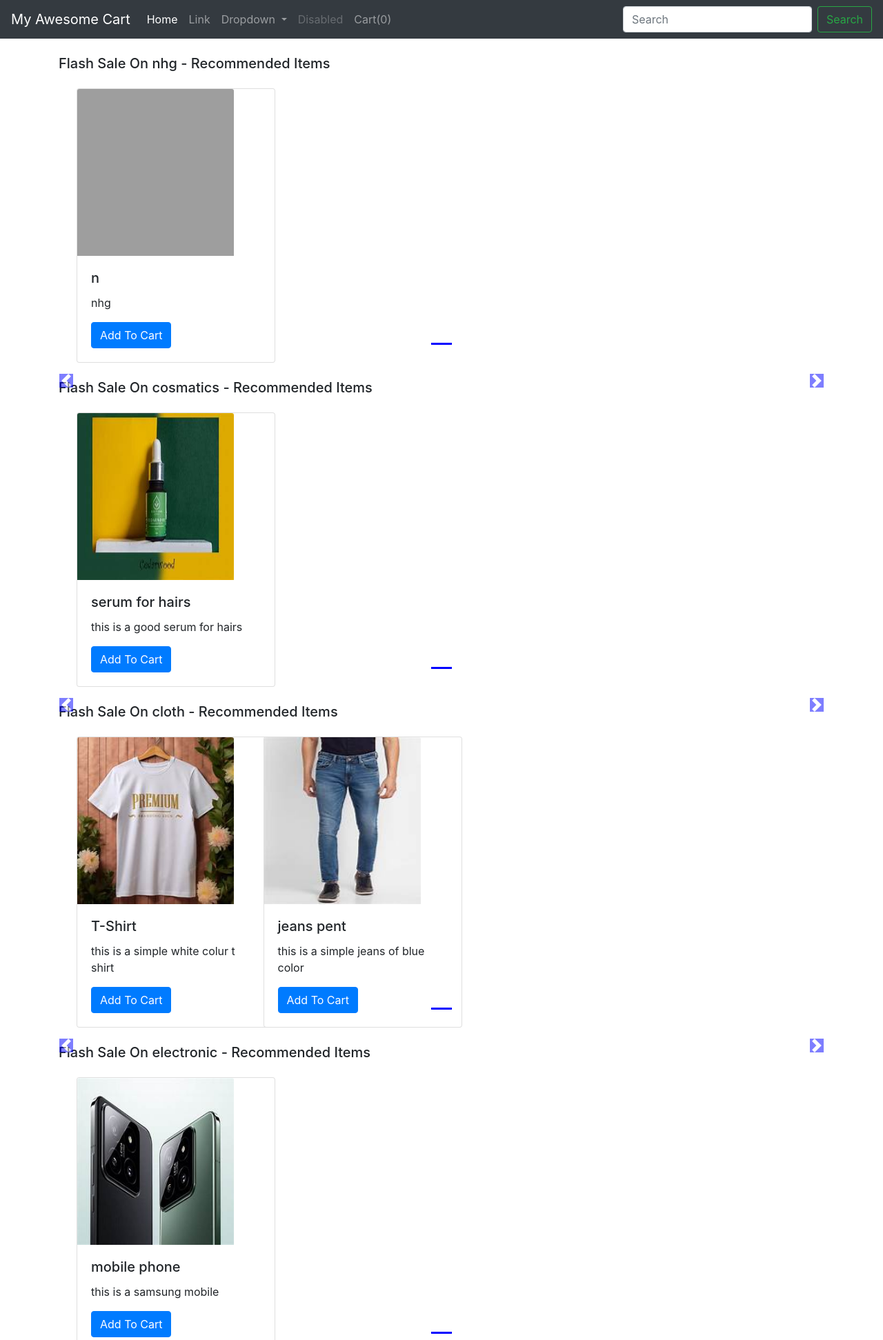
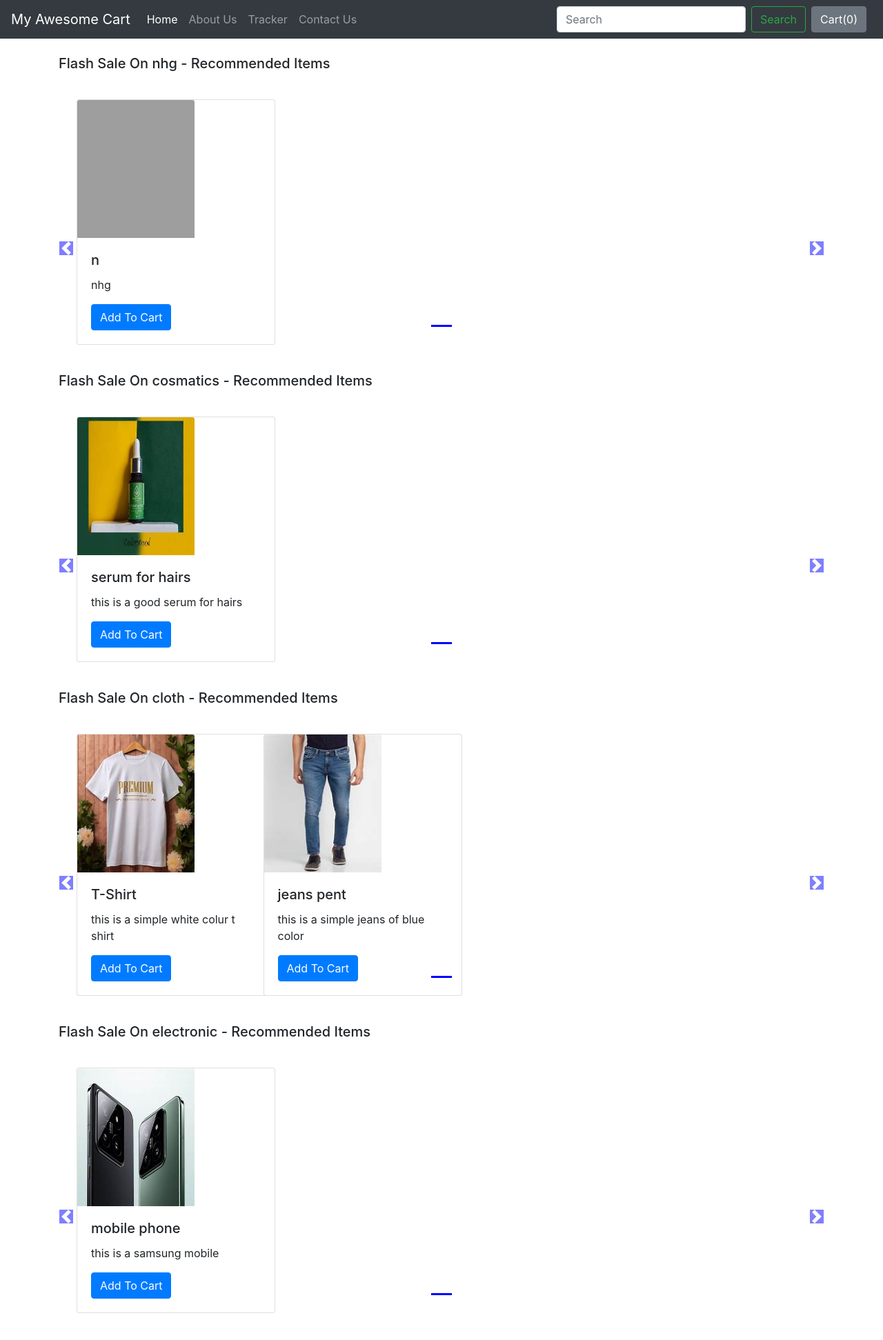
Before and after one commit to toheedhamid/ecommerce_app, a Django app: page /shop/ in a window 1280 px wide. Shown: the top 1943 px of the page at 69% size. Run offline with Django 5.2, Linux system fonts and the light colour scheme; data comes from the database, SQL or seed files in the repository; both versions use the stored data as it was after the commit; some libraries are stand-ins or nearby versions; grey boxes are pictures that could not be loaded.

Commit message:
adding pages in nav bar

```diff
--- a/myproject/shop/templates/shop/about.html
+++ b/myproject/shop/templates/shop/about.html
@@ -1,3 +1,4 @@
 {% extends 'shop/basic.html' %}
-{% block title %} title of about {% endblock %}
-{% block body %}  {% endblock %}
+
+{% block title%} About Us{% endblock %}
+{% block body %} This is our about page {% endblock %}
--- a/myproject/shop/templates/shop/basic.html
+++ b/myproject/shop/templates/shop/basic.html
@@ -16,7 +16,7 @@
   <body>
 
     <nav class="navbar navbar-expand-lg navbar-dark bg-dark">
-  <a class="navbar-brand" href="#">My Awesome Cart</a>
+  <a class="navbar-brand" href="/shop">My Awesome Cart</a>
   <button class="navbar-toggler" type="button" data-toggle="collapse" data-target="#navbarSupportedContent" aria-controls="navbarSupportedContent" aria-expanded="false" aria-label="Toggle navigation">
     <span class="navbar-toggler-icon"></span>
   </button>
@@ -24,33 +24,32 @@
   <div class="collapse navbar-collapse" id="navbarSupportedContent">
     <ul class="navbar-nav mr-auto">
       <li class="nav-item active">
-        <a class="nav-link" href="#">Home <span class="sr-only">(current)</span></a>
+        <a class="nav-link" href="/shop">Home <span class="sr-only">(current)</span></a>
       </li>
       <li class="nav-item">
-        <a class="nav-link" href="#">Link</a>
+        <a class="nav-link" href="/shop/about">About Us</a>
       </li>
-      <li class="nav-item dropdown">
-        <a class="nav-link dropdown-toggle" href="#" id="navbarDropdown" role="button" data-toggle="dropdown" aria-haspopup="true" aria-expanded="false">
-          Dropdown
-        </a>
-        <div class="dropdown-menu" aria-labelledby="navbarDropdown">
-          <a class="dropdown-item" href="#">Action</a>
-          <a class="dropdown-item" href="#">Another action</a>
-          <div class="dropdown-divider"></div>
-          <a class="dropdown-item" href="#">Something else here</a>
-        </div>
+
+      <li class="nav-item">
+        <a class="nav-link" href="/shop/tracker">Tracker</a>
       </li>
+
       <li class="nav-item">
-        <a class="nav-link disabled" href="#" tabindex="-1" aria-disabled="true">Disabled</a>
+        <a class="nav-link" href="/shop/contact">Contact Us</a>
       </li>
-      <li class="nav-item">
-        <a class="nav-link" href="#">Cart(<span id="cart">0</span>)</a>
-      </li>
+
+
     </ul>
     <form class="form-inline my-2 my-lg-0">
       <input class="form-control mr-sm-2" type="search" placeholder="Search" aria-label="Search">
       <button class="btn btn-outline-success my-2 my-sm-0" type="submit">Search</button>
     </form>
+    <button type="button" class="btn btn-secondary mx-2" id="popcart" data-container="body" data-toggle="popover" data-placement="bottom" data-html="true" data-content="Vivamus
+sagittis lacus vel augue laoreet rutrum faucibus.">
+
+
+  Cart(<span id="cart">0</span>)
+</button>
   </div>
 </nav>
   {% block body %} {% endblock %}
--- /dev/null
+++ b/myproject/shop/templates/shop/checkout.html
@@ -0,0 +1,4 @@
+{% extends 'shop/basic.html' %}
+
+{% block title%} Checkout - My Awesome Cart{% endblock %}
+{% block body %} This is our checkout page {% endblock %}
--- /dev/null
+++ b/myproject/shop/templates/shop/contact.html
@@ -0,0 +1,4 @@
+{% extends 'shop/basic.html' %}
+
+{% block title%} Contact Us - My Awesome Cart{% endblock %}
+{% block body %} This is our contact page {% endblock %}
--- a/myproject/shop/templates/shop/index.html
+++ b/myproject/shop/templates/shop/index.html
@@ -12,8 +12,8 @@
 
           .col-md-3 img{
 
-          max-width: 227px;
-          height: 242px;
+          width: 170px;
+          height: 200px;
           }
 
           body .carousel-indicator li{
@@ -32,7 +32,8 @@
           .carousel-control-prev,
           .carousel-control-next{
           top: auto;
-bottom: auto;
+          bottom: auto;
+          padding-top: 222px;
           }
            body .no-padding{
            padding-left: 0,
@@ -47,7 +48,8 @@ bottom: auto;
     <!--Slideshow starts here -->
     {% for product, range, nSlides in allProds %}
     <h5 class="my-4">Flash Sale On {{product.0.category}} - Recommended Items</h5>
-<div id="demo{{forloop.counter}}" class="carousel slide my-3" data-ride="carousel">
+    <div class="row">
+<div id="demo{{forloop.counter}}" class="col carousel slide my-3" data-ride="carousel">
     <ul class="carousel-indicators">
       <li data-target="#demo{{forloop.counter}}" data-slide-to="0" class="active"></li>
 
@@ -91,6 +93,7 @@ bottom: auto;
     <a class="carousel-control-next" href="#demo{{forloop.counter}}" data-slide="next">
         <span class="carousel-control-next-icon"></span>
     </a>
+        </div>
     {% endfor %}
 </div>
  {% endblock %}
@@ -121,5 +124,7 @@ console.log(cart);
 localStorage.setItem('cart', JSON.stringify(cart));
 document.getElementById('cart').innerHTML = Object.keys(cart).length;
 });
+$('#popcart').popover();
+document.getElementById("popcart").setAttribute('data-content', '<h5>Cart for your items in my shopping cart</h5>');
 </script>
 {% endblock %}
--- /dev/null
+++ b/myproject/shop/templates/shop/prodView.html
@@ -0,0 +1,4 @@
+{% extends 'shop/basic.html' %}
+
+{% block title%} Product - My Awesome Cart{% endblock %}
+{% block body %} This is our prodView page {% endblock %}
--- /dev/null
+++ b/myproject/shop/templates/shop/search.html
@@ -0,0 +1,4 @@
+{% extends 'shop/basic.html' %}
+
+{% block title%} Search Results - My Awesome Cart{% endblock %}
+{% block body %} This is our checkout page {% endblock %}
--- /dev/null
+++ b/myproject/shop/templates/shop/tracker.html
@@ -0,0 +1,4 @@
+{% extends 'shop/basic.html' %}
+
+{% block title%} Order Tracker - My Awesome Cart{% endblock %}
+{% block body %} This is our tracking page {% endblock %}
--- a/myproject/shop/views.py
+++ b/myproject/shop/views.py
@@ -7,18 +7,17 @@ from django.http import HttpResponse
 
 
 def index(request):
-    products = product.objects.all()
+
     allProds = []
     catprods = product.objects.values('category', 'id')
-    cats = {item["category"] for item in catprods}
+    cats = {item['category'] for item in catprods}
     for cat in cats:
         prod = product.objects.filter(category=cat)
         n = len(prod)
         nSlides = n // 4 + ceil((n / 4) - (n // 4))
         allProds.append([prod, range(1, nSlides), nSlides])
-
     params = {'allProds': allProds}
-    return render(request, "shop/index.html", params)
+    return render(request, 'shop/index.html', params)
 
 
 def about(request):
@@ -26,20 +25,20 @@ def about(request):
 
 
 def contact(request):
-    return HttpResponse("We are at contact")
+    return render(request, 'shop/contact.html')
 
 
 def tracker(request):
-    return HttpResponse("We are at tracker")
+    return render(request, 'shop/tracker.html')
 
 
 def search(request):
-    return HttpResponse("We are at search")
+    return render(request, 'shop/search.html')
 
 
 def productView(request):
-    return HttpResponse("We are at product view")
+    return render(request, 'shop/prodView.html')
 
 
 def checkout(request):
-    return HttpResponse("We are at checkout")
+    return render(request, 'shop/checkout.html')
```
Also changed, not shown: myproject/db.sqlite3.
